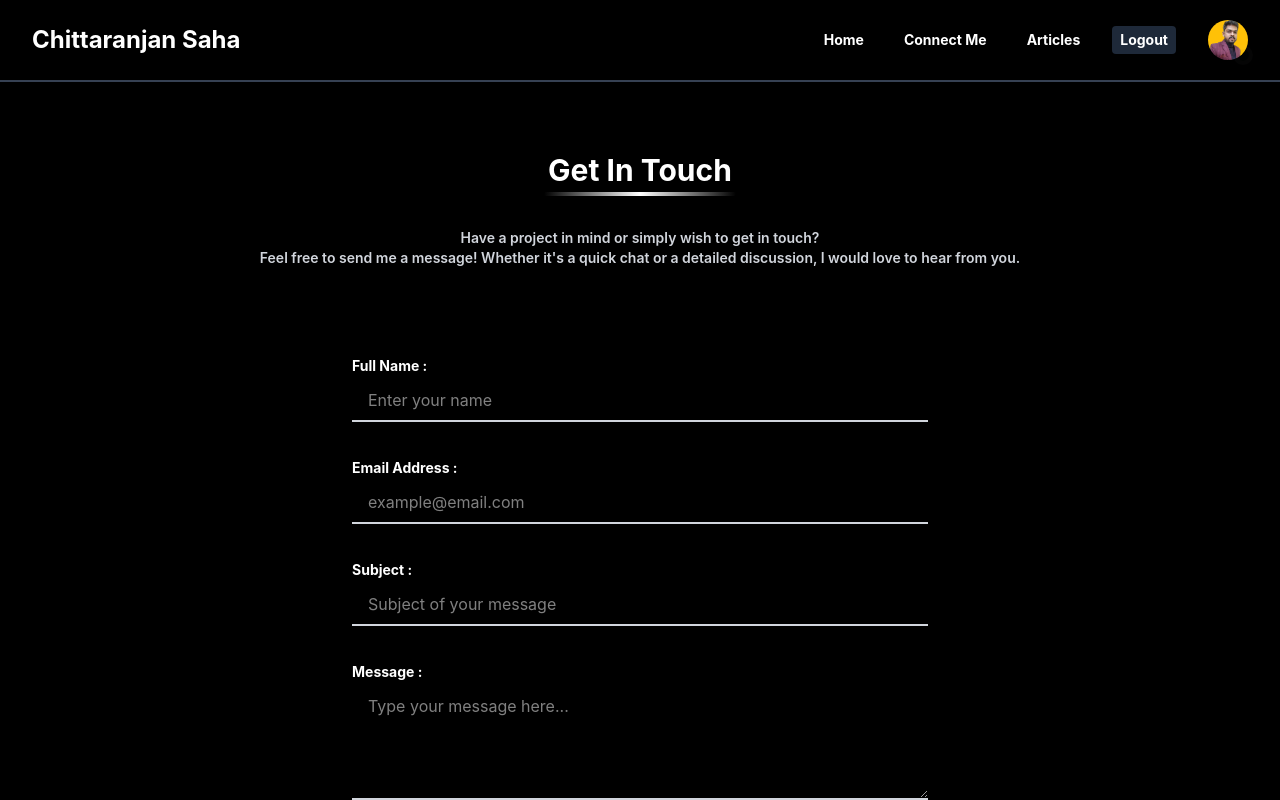
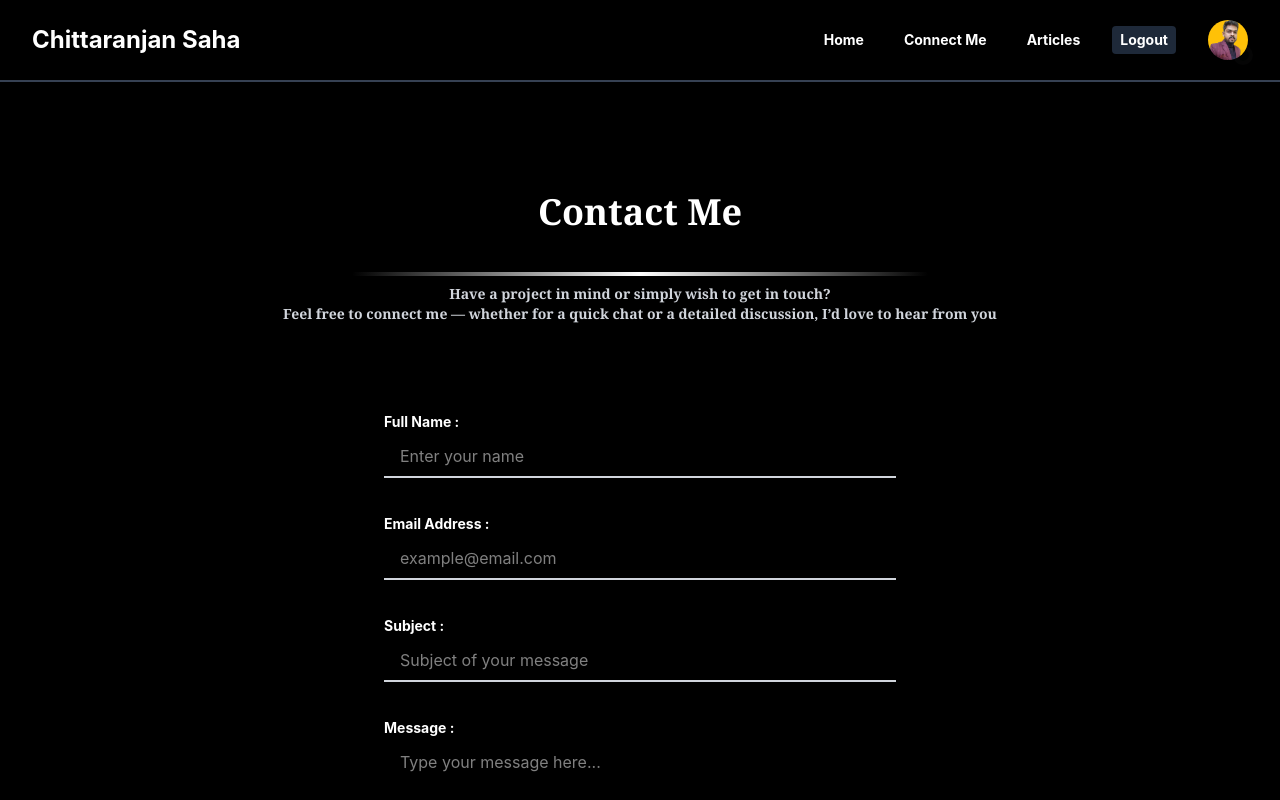
Before and after one commit to git-chittaranjan/login-page, a React (Vite) app: page /contact in a window 1280 px wide. Shown: the top 800 px of the page. Built offline with nearby package versions, Linux system fonts and the light colour scheme.

Commit message:
Modifies Contact Page style

```diff
--- a/src/components/email.jsx
+++ b/src/components/email.jsx
@@ -47,31 +47,32 @@
     };
 
     return (
-        <div className='bg-black pt-20 md:pt-0 md:pb-0 lg:pt-30 pb-10 lg:pb-20'>
+        <div className='bg-black pt-20 md:pt-0 md:pb-0 lg:pt-40 pb-10 lg:pb-30'>
 
             <div className="min-h-screen flex flex-col items-center justify-center">
                 <div className="max-w-5xl w-full p-8">
 
-                    <div>
-                        <h2 className="text-3xl font-bold text-white text-center pb-1">
-                            Get In Touch
+                    <div className="mb-8 md:mb-8 lg:mb-10">
+                        <h2 className="text-3xl md:text-4xl font-bold text-white font-serif text-center">
+                            Contact Me
                         </h2>
+                    </div>
+
+                    <div className='mb-8'>
                         <div
-                            className="w-48 h-1 rounded mx-auto"
+                            className="w-3/4 lg:w-3/5 h-1 rounded mx-auto"
                             style={{
                                 background: "linear-gradient(to right, black, white, black)"
                             }}
                         ></div>
+                        <p className="text-gray-300 text-sm font-semibold text-center pt-2 font-serif">
+                            Have a project in mind or simply wish to get in touch?
+                            <br />
+                            Feel free to connect me — whether for a quick chat or a detailed discussion, I’d love to hear from you
+                        </p>
                     </div>
 
-
-                    <p className="text-gray-300 text-sm font-semibold mt-8 mb-8 text-center pt-3 lg:pt-0">
-                        Have a project in mind or simply wish to get in touch?
-                        <br />
-                        Feel free to send me a message! Whether it's a quick chat or a detailed discussion, I would love to hear from you.
-                    </p>
-
-                    <div className='max-w-xl mx-auto pt-10'>
+                    <div className='max-w-lg mx-auto pt-10'>
                         <form onSubmit={handleSubmit} className="space-y-5">
                             <div className='pt-4'>
                                 <label className="block text-sm font-bold text-white">Full Name : </label>
--- a/src/pages/Dashboard.jsx
+++ b/src/pages/Dashboard.jsx
@@ -36,9 +36,9 @@
 
                     <div className="flex flex-col w-full pt-2 pb-15 lg:pb-20 px-2">
                         {/* Top Div */}
-                        <div className="w-full flex flex-col items-center justify-center text-center mb-8 md:mb-8 lg:mb-0">
+                        <div className="w-full flex flex-col items-center justify-center text-center mb-8 md:mb-8 lg:mb-10">
                             <h2 className="text-3xl md:text-4xl font-bold text-white font-serif">
-                                Hi, {name}
+                                Hi, Chittaranjan Saha
                             </h2>
                             <h4 className="text-lg md:text-xl pt-3 font-mono text-gray-200 lg:text-gray-300">
                                 Welcome to my Workspace
@@ -46,7 +46,7 @@
                         </div>
 
                         {/* Below Div */}
-                        <div className="w-full lg:w-4/5 mx-auto text-center lg:pt-10">
+                        <div className="w-full lg:w-4/5 mx-auto text-center">
                             <div
                                 className="w-3/4 lg:w-3/5 h-1 rounded mx-auto"
                                 style={{
```
